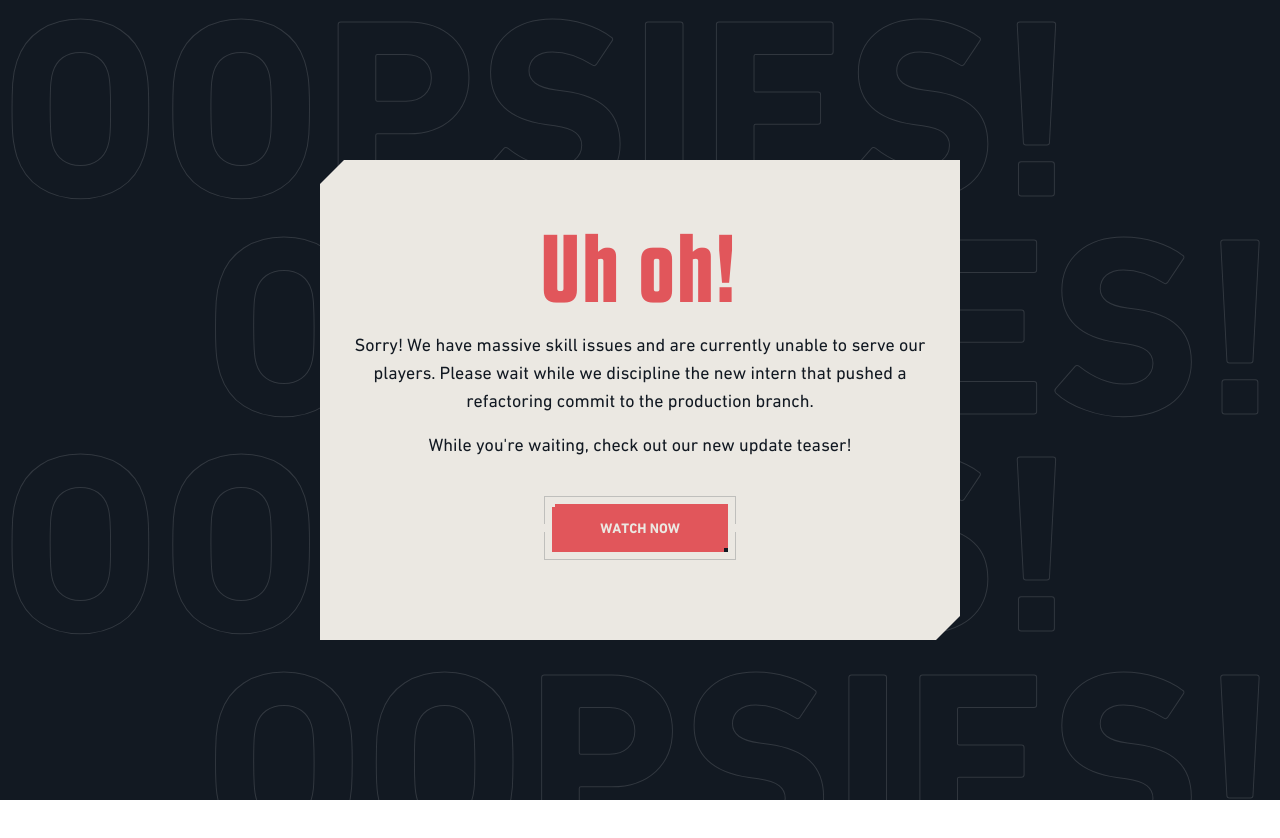
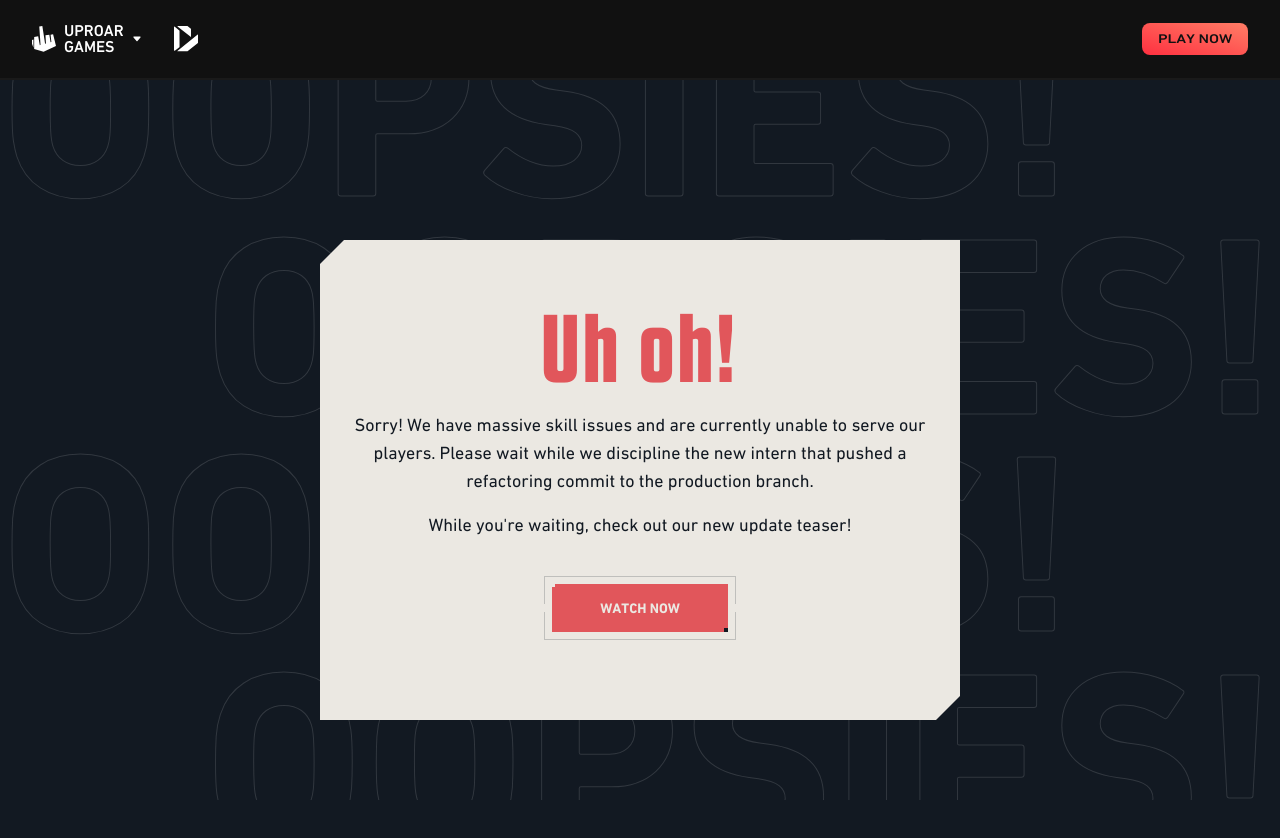
Before and after one commit to uproar-games/website, a Next.js app: page / in a window 1280 px wide. Shown: the top 838 px of the page. Before the commit the page ends 800 px from the top, so only its background shows below. Built offline with nearby package versions, Linux system fonts and the light colour scheme.

Commit message:
✨ feat: add top navbar

```diff
--- /dev/null
+++ b/app/components/navbar.jsx
@@ -0,0 +1,167 @@
+"use client";
+import Image from "next/image";
+import Link from "next/link";
+import { useState } from "react";
+
+export function Navbar() {
+	const [openUGP, setOpenUGP] = useState(false);
+
+	return (
+		<>
+			{/* Space placeholder */}
+			<div className="h-20" />
+
+			{/* Actual navbar */}
+			<nav className="top-0 right-0 left-0 z-[100] fixed flex justify-between items-center border-[#1a1a1a] bg-[#111] px-8 border-b-2 h-20 text-white">
+				{/* Left side */}
+				<div className="flex justify-start items-center gap-8 h-full">
+					<button
+						type="button"
+						className="flex items-center gap-2 hover:text-accent"
+						onClick={() => setOpenUGP(!openUGP)}
+					>
+						<svg
+							xmlns="http://www.w3.org/2000/svg"
+							viewBox="0 0 554.18 594.63"
+							fill="currentColor"
+							width={24}
+						>
+							<g id="Layer_1-2" data-name="Layer 1">
+								<polyline points="168.03 9.06 197.04 435.09 180.72 442.35 142.65 239.3 50.19 251.99 50.19 532.99 267.74 594.63 554.18 460.47 487.1 188.54 429.09 201.23 447.22 368.02 429.09 375.27 400.08 204.86 311.25 215.73 322.13 404.27 302.19 409.71 238.74 0" />
+								<polygon points="32.88 310 0 322.37 0 411.21 33.29 501.26 33.29 406.86 32.88 310" />
+							</g>
+						</svg>
+						<p className="[line-height:1] text-left uppercase">
+							Uproar
+							<br />
+							Games
+						</p>
+						<svg
+							xmlns="http://www.w3.org/2000/svg"
+							width="10"
+							height="10"
+							fill="currentColor"
+							viewBox="0 0 16 16"
+						>
+							<path d="M7.247 11.14 2.451 5.658C1.885 5.013 2.345 4 3.204 4h9.592a1 1 0 0 1 .753 1.659l-4.796 5.48a1 1 0 0 1-1.506 0z" />
+						</svg>
+					</button>
+
+					<Link href={"/"}>
+						<svg
+							xmlns="http://www.w3.org/2000/svg"
+							viewBox="0 0 273.72 289"
+							fill="currentColor"
+							width={24}
+						>
+							<g>
+								<path d="m39.58,289h113.19c.47,0,.93-.16,1.3-.46l118.87-95.92c.49-.39.77-.99.77-1.61v-91.67c0-1.74-2.02-2.71-3.38-1.61L38.28,285.31c-1.52,1.23-.65,3.69,1.3,3.69Z" />
+								<path d="m193.72,121.75V33.98c0-.77-.35-1.5-.95-1.98L153.41.55c-.45-.36-1.01-.55-1.58-.55H41.63c-2.39,0-3.45,3.02-1.58,4.51l149.55,119.22c1.66,1.32,4.11.14,4.11-1.98Z" />
+								<path d="m60.78,50.39L8.79,7.29C5.3,4.39,0,6.88,0,11.42v266.55c0,4.48,5.16,6.99,8.68,4.23l52.33-41c1.3-1.02,2.06-2.58,2.06-4.24l-.35-182.45c0-1.59-.71-3.1-1.94-4.12Z" />
+							</g>
+						</svg>
+					</Link>
+				</div>
+
+				{/* Right side */}
+				<div className="flex justify-end items-center gap-8">
+					<button
+						type="button"
+						className="bg-gradient-to-tr from-[#ff3040] to-[#ff7d66] px-4 py-2 rounded-lg text-[#111] uppercase"
+					>
+						<p className="scale-y-[0.8] [line-height:16px]">Play now</p>
+					</button>
+				</div>
+			</nav>
+			<UproarGamesPopout visible={openUGP} onClose={() => setOpenUGP(false)} />
+		</>
+	);
+}
+
+function UproarGamesPopout({ visible, onClose }) {
+	return (
+		<>
+			<div
+				className="sm:block top-0 right-0 left-0 fixed hidden h-96 transition-transform duration-500 overflow-hidden"
+				style={{ zIndex: 102, transform: visible ? "" : "translateY(-100%)" }}
+			>
+				{/* Background */}
+				<div
+					className="top-0 left-0 absolute bg-[#f9f9f9] dropdown-arrow-clip w-full h-[125%] transition-transform duration-500"
+					style={{
+						transform: visible ? "" : "translateY(-125%)",
+					}}
+				/>
+				{/* Content */}
+				<div
+					className="top-0 left-0 absolute flex flex-col justify-start gap-4 p-8 w-full h-full transition-opacity duration-500"
+					style={{ opacity: visible ? 1 : 0 }}
+				>
+					<button
+						type="button"
+						className="flex items-center gap-2 text-[#191919] hover:text-accent"
+						onClick={onClose}
+					>
+						<svg
+							xmlns="http://www.w3.org/2000/svg"
+							viewBox="0 0 554.18 594.63"
+							fill="currentColor"
+							width={24}
+						>
+							<g id="Layer_1-2" data-name="Layer 1">
+								<polyline points="168.03 9.06 197.04 435.09 180.72 442.35 142.65 239.3 50.19 251.99 50.19 532.99 267.74 594.63 554.18 460.47 487.1 188.54 429.09 201.23 447.22 368.02 429.09 375.27 400.08 204.86 311.25 215.73 322.13 404.27 302.19 409.71 238.74 0" />
+								<polygon points="32.88 310 0 322.37 0 411.21 33.29 501.26 33.29 406.86 32.88 310" />
+							</g>
+						</svg>
+						<p className="[line-height:1] text-left uppercase">
+							Uproar
+							<br />
+							Games
+						</p>
+						<svg
+							xmlns="http://www.w3.org/2000/svg"
+							width="10"
+							height="10"
+							fill="currentColor"
+							viewBox="0 0 16 16"
+						>
+							<path d="M7.247 11.14 2.451 5.658C1.885 5.013 2.345 4 3.204 4h9.592a1 1 0 0 1 .753 1.659l-4.796 5.48a1 1 0 0 1-1.506 0z" />
+						</svg>
+					</button>
+
+					<div className="flex justify-start gap-4">
+						<div className="flex flex-col justify-start gap-2">
+							<h1 className="bg-[#f3f3f3] px-4 py-1 text-xl">
+								Wait, what's this supposed to be again?
+							</h1>
+							<p className="px-4 font-din-w1g">
+								Oh, right... that intern deleted everything
+							</p>
+						</div>
+
+						<div className="md:flex flex-col justify-start gap-2 hidden">
+							<h1 className="bg-[#f3f3f3] px-4 py-1 text-xl">Games??</h1>
+							<p className="px-4 font-din-w1g">We don't even make games lol</p>
+						</div>
+
+						<div className="lg:flex flex-col justify-start gap-2 hidden w-56">
+							<div className="flex justify-center items-center border-[#ddd] bg-[#f3f3f3] shadow border rounded-lg w-56 h-32">
+								<p className="font-din-w1g">???</p>
+							</div>
+							<p className="font-din-w1g">
+								Marketing team told me to add this (i think)
+							</p>
+						</div>
+					</div>
+				</div>
+			</div>
+			<div
+				className="top-0 right-0 bottom-0 left-0 z-[101] fixed"
+				onClick={onClose}
+				style={{
+					display: visible ? "block" : "none",
+				}}
+			/>
+		</>
+	);
+}
--- a/app/globals.css
+++ b/app/globals.css
@@ -42,3 +42,14 @@
 		0 24px
 	);
 }
+
+.dropdown-arrow-clip {
+	clip-path: polygon(
+		0 0,
+		100% 0,
+		100% calc(100% - 15%),
+		40% 100%,
+		0 calc(100% - 15%),
+		0 0
+	);
+}
--- a/app/layout.jsx
+++ b/app/layout.jsx
@@ -1,3 +1,4 @@
+import { Navbar } from "./components/navbar";
 import "./globals.css";
 
 export const metadata = {
@@ -37,7 +38,10 @@ export default function RootLayout({ children }) {
 				/>
 				<meta name="twitter:image" content="/og.png" />
 			</head>
-			<body className="font-din-w05">{children}</body>
+			<body className="font-din-w05 overflow-x-hidden">
+				<Navbar />
+				{children}
+			</body>
 		</html>
 	);
 }
--- a/app/page.jsx
+++ b/app/page.jsx
@@ -3,7 +3,7 @@ import { ValButton } from "./components/button";
 
 export default function Home() {
 	return (
-		<main className="relative bg-secondary w-screen min-h-screen">
+		<main className="relative bg-secondary w-full min-h-full">
 			{/* Background text */}
 			<div className="top-0 left-0 fixed flex flex-wrap justify-start items-start h-screen overflow-hidden pointer-events-none select-none">
 				<div className="w-screen min-w-[60rem] h-full">
```
Also changed, not shown: biome.json (added, +27 -0 lines), public/images/deodorant.svg (added), public/images/uproar-games.svg (added).
